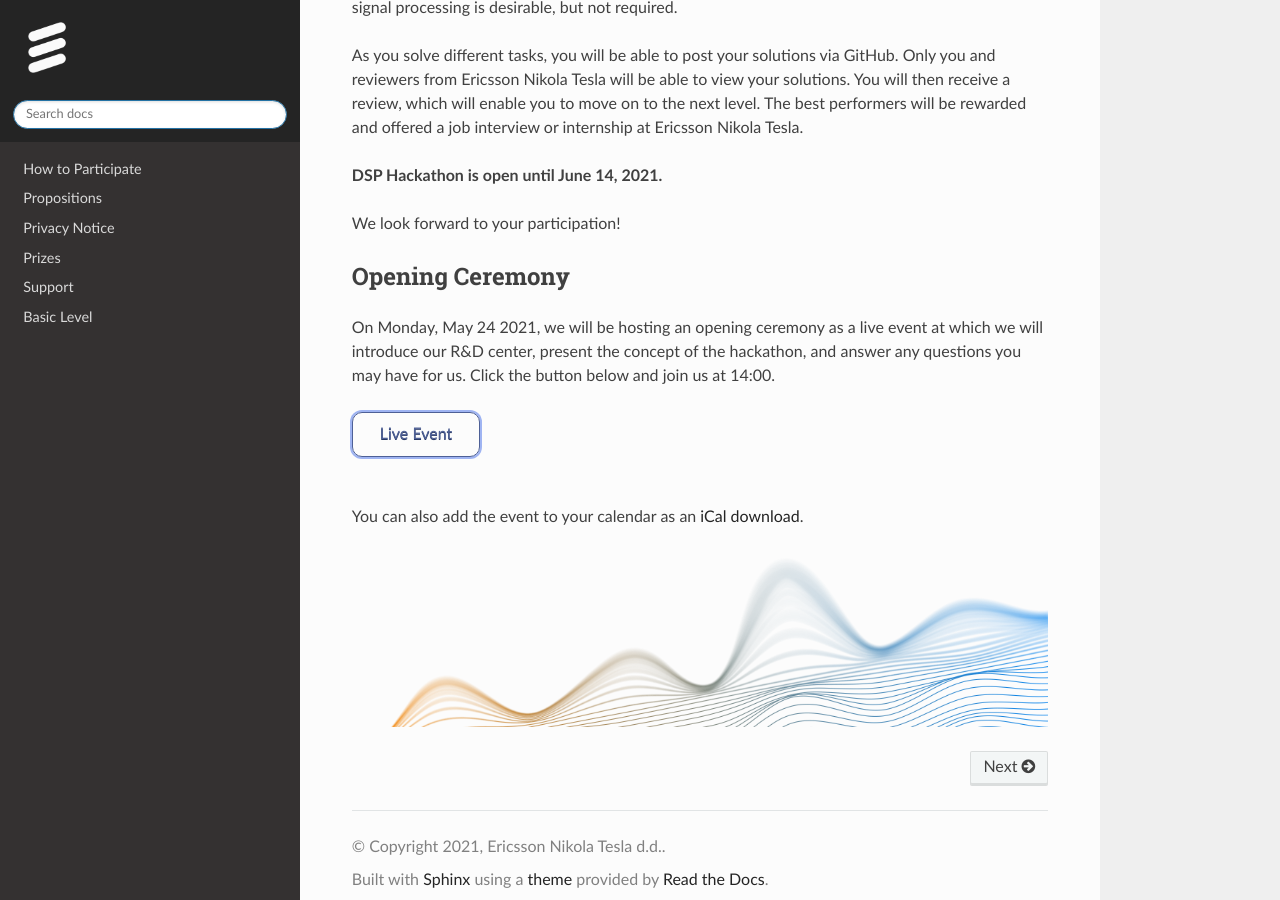
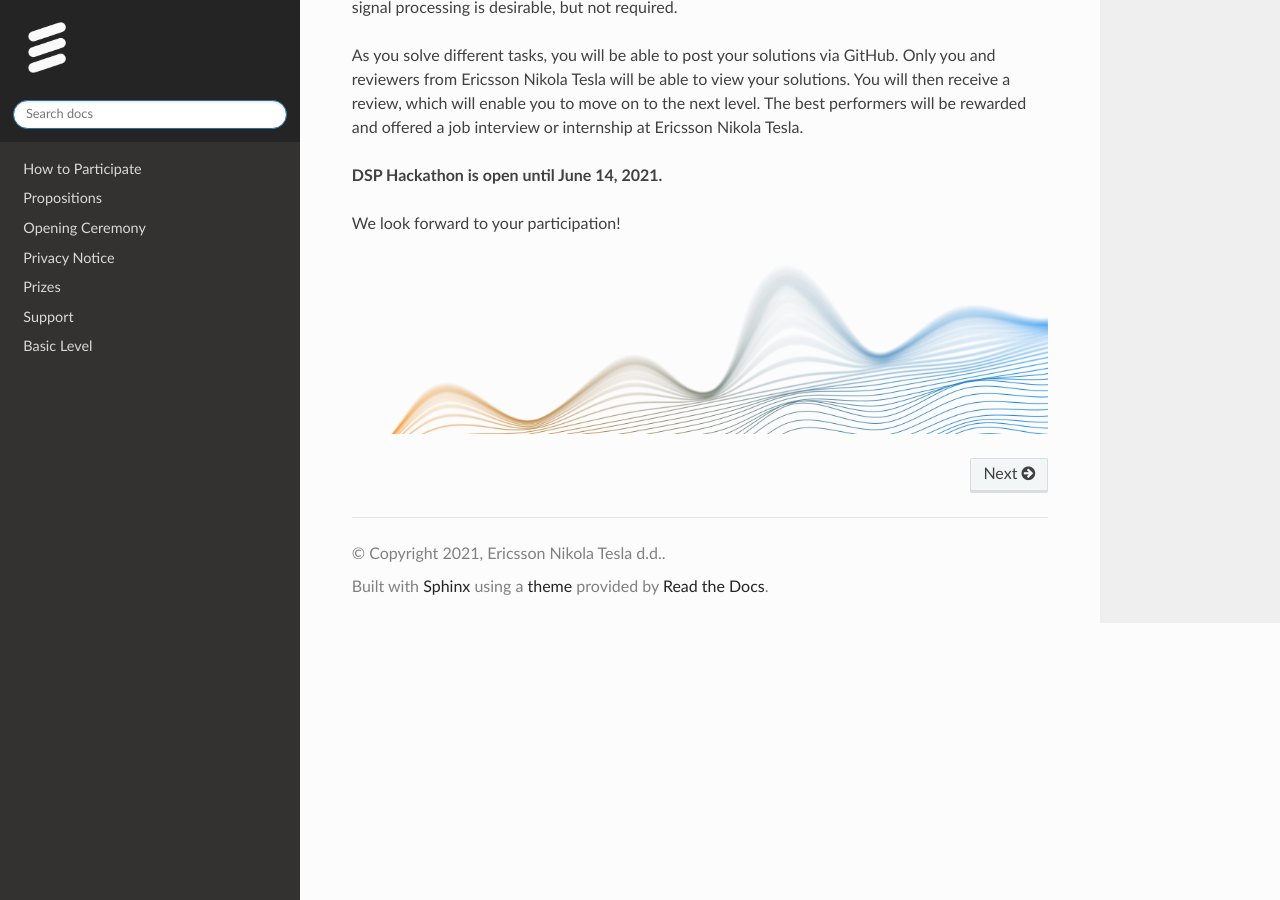
Before and after one commit to ericsson-hr/dsp-hackathon, a Sphinx documentation site: the page built from source/index.rst, in a window 1280 px wide and 900 px high, scrolled down 486 px. Built offline with Sphinx 7.4.7 and the Read the Docs theme 2.0.0, drawn with Linux system fonts in a browser that asks for light colours; nearby versions of some CDN libraries; some web fonts are replaced; library files that are not in the unit come from our copies.

Commit message:
Opening Ceremony recording
Reference 5dd9bd9

```diff
--- a/source/index.rst
+++ b/source/index.rst
@@ -20,26 +20,13 @@
 
 We look forward to your participation!
 
-Opening Ceremony
-----------------
-
-On Monday, May 24 2021, we will be hosting an opening ceremony as a live event at which we will introduce our R&D center, present the concept of the hackathon, and answer any questions you may have for us. Click the button below and join us at 14:00.
-
-.. raw:: html
-
-   <a href="https://teams.microsoft.com/l/meetup-join/19%3ameeting_NjVhM2FkYjQtN2IxYy00ZTJkLTkwZWUtMzIzZDAxMzdkZmU0%40thread.v2/0?context=%7b%22Tid%22%3a%2292e84ceb-fbfd-47ab-be52-080c6b87953f%22%2c%22Oid%22%3a%229cd7cc02-bcb8-4628-b2ef-286323e2bf5b%22%2c%22IsBroadcastMeeting%22%3atrue%7d&btype=a&role=a" class="button">Live Event</a>
-
-|
-You can also add the event to your calendar as an `iCal download`__.
-
-.. __: _static/opening_ceremony.ics
-
 .. toctree::
    :maxdepth: 1
    :hidden:
 
    about/howto
    about/propositions
+   about/opening_ceremony
    about/privacy
    about/rewards
    about/support
```
Also changed, not shown: source/about/opening_ceremony.rst (added, +13 -0 lines), 1 other file.
